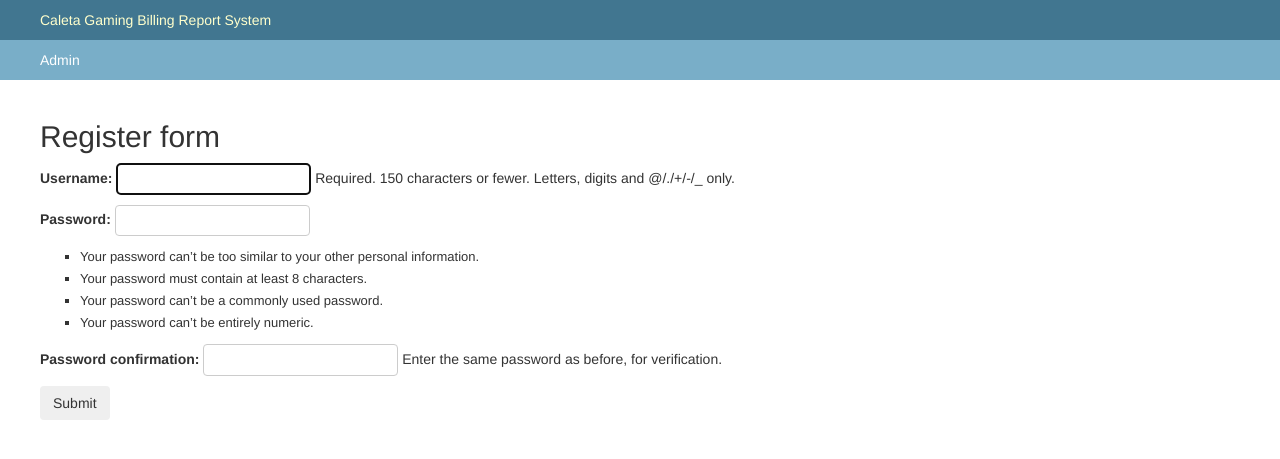
After one commit to vitorrcunhaa/caleta_test, a Django app: page /register/ in a window 1280 px wide. The commit adds this page. Shown: the top 459 px of the page. Run offline with Django 3.2, Linux system fonts and the light colour scheme; some libraries are stand-ins or nearby versions.

Commit message:
Add user registration

```diff
--- a/billing/views.py
+++ b/billing/views.py
@@ -1,5 +1,21 @@
-from django.shortcuts import render
+from django.core.exceptions import ValidationError
+from django.shortcuts import render, redirect
+from django.contrib.auth.forms import UserCreationForm
 
 
 def index(request):
     return render(request, 'billing/index.html')
+
+
+def register(request):
+    if request.method == 'POST':
+        form = UserCreationForm(request.POST)
+        if form.is_valid():
+            form.save()
+            return redirect('home')
+
+        return render(request, 'register.html', {'form': form})
+
+    else:
+        form = UserCreationForm()
+        return render(request, 'register.html', {'form': form})
--- a/caleta_test/urls.py
+++ b/caleta_test/urls.py
@@ -3,11 +3,13 @@ from django.conf.urls.static import static
 from django.contrib import admin
 from django.urls import include, path
 from django.views.generic.base import TemplateView
+from billing import views
 
 
 urlpatterns = [
     path('accounts/', include('django.contrib.auth.urls')),
     path('', TemplateView.as_view(template_name='home.html'), name='home'),
+    path('register/', views.register, name='register'),
     path('admin/', admin.site.urls),
     path('billing/', include('billing.urls'), name='billing'),
 ]
--- a/templates/base.html
+++ b/templates/base.html
@@ -17,8 +17,7 @@
 </head>
 {% load i18n %}
 
-<body class="{% if is_popup %}popup {% endif %}{% block bodyclass %}{% endblock %}"
-  data-admin-utc-offset="{% now "Z" %}">
+<body class="{% if is_popup %}popup {% endif %}{% block bodyclass %}{% endblock %}" data-admin-utc-offset="{% now "Z" %}">
 
 <!-- Container -->
 <div id="container">
--- a/templates/billing/index.html
+++ b/templates/billing/index.html
@@ -292,8 +292,10 @@
             </script>
         </body>
     {% else %}
-      <p>You are not logged in</p>
-      <a href="{% url 'login' %}">login</a>
+      <p>You are not logged in.</p>
+      <a href="{% url 'login' %}">Login</a>
+      <p>Do not have an account? Register below.</p>
+      <a href="{% url 'register' %}">Register</a>
     {% endif %}
 
 </html>
--- /dev/null
+++ b/templates/register.html
@@ -0,0 +1,10 @@
+{% extends 'base.html' %}
+
+{% block content %}
+    <h2>Register form</h2>
+      <form method="post">
+        {% csrf_token %}
+        {{ form.as_p }}
+        <button class="btn btn-secondary" type="submit">Submit</button>
+      </form>
+{% endblock %}
```
Also changed, not shown: templates/home.html (+7 -3 lines).
